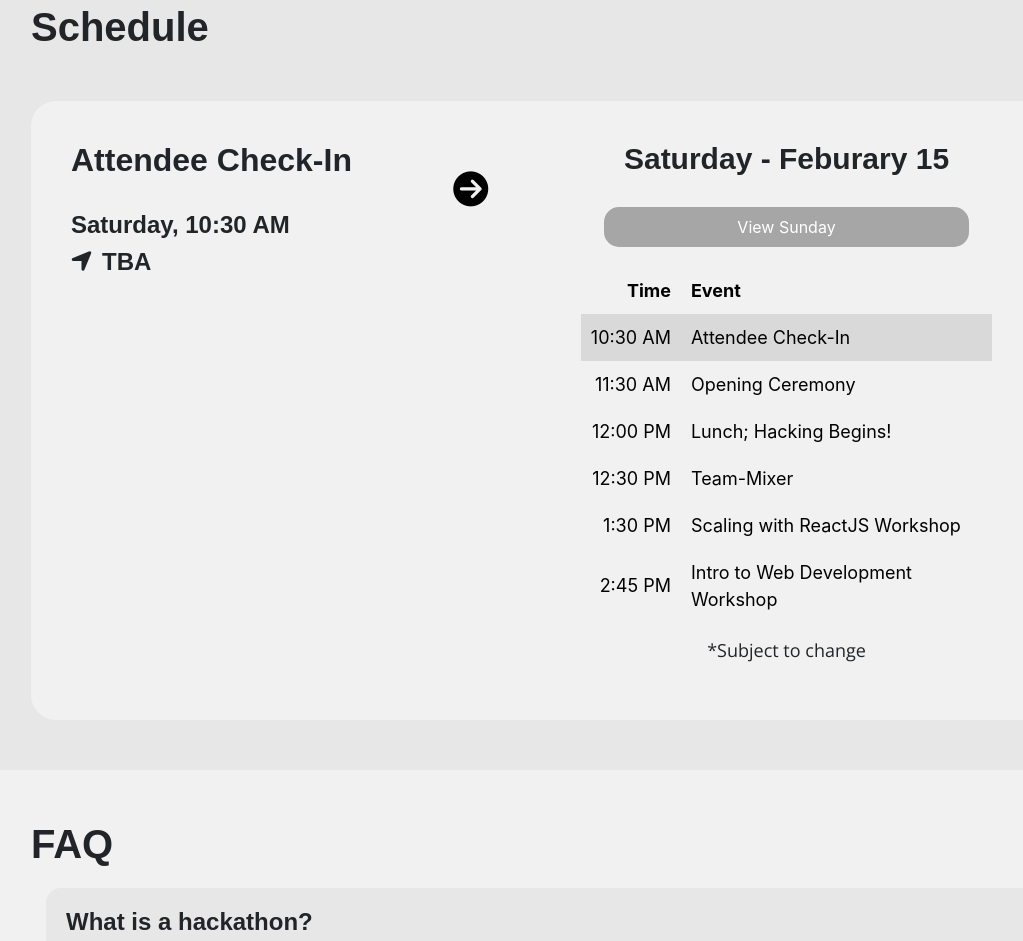
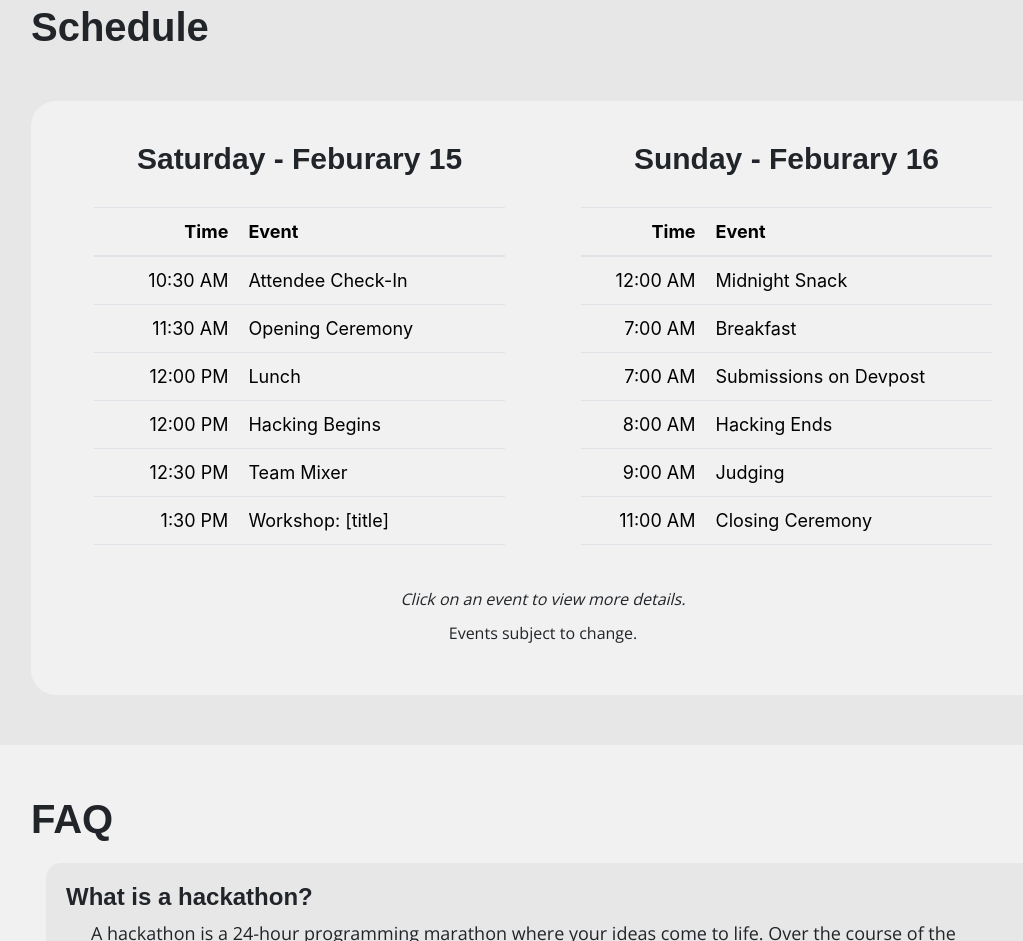
Before and after one commit to SMHacks/sm3-website, a plain HTML site: page index.html in a window 1280 px wide. Shown: the part 1956-2897 px from the top of the page, without its empty margins (97-1120 px from the left). Drawn offline with nearby package versions, Linux system fonts and the light colour scheme; a web font is replaced by a local one.

Commit message:
Changed schedule design
Removed left panel, put schedules side by side.
Added detail popover on click of event.
Reorganized schedule data structure as a JS object, dynamically creating the schedule in HTML.

```diff
--- a/css/styles.css
+++ b/css/styles.css
@@ -367,7 +367,7 @@ section {
     text-align: left;
 }
 
-#scheduleSat .schedule-event-div {
+#scheduleSat .schedule-event-div, #scheduleSun .schedule-event-div {
     max-height: 350px;
     overflow-y: auto;
 }
@@ -382,10 +382,14 @@ section {
     margin-bottom: 30px;
 }
 
-#schedule-section p {
+.schedule-footer {
+    padding-top: 20px;
+}
+
+.schedule-footer * {
     text-align: center;
-    font-size: 18px;
-    margin-top: 20px;
+    font-size: medium;
+    margin: 10px 0;
 }
 
 /* Scrollbar - Chrome/Safari */
--- a/index.html
+++ b/index.html
@@ -211,87 +211,9 @@
       <h1 class="heading">Schedule</h1>
       <div class="container-fluid" id="schedule-wrapper">
         <div class="row">
-
-          <div class="col-md-12 col-lg-6 schedule-slides">
-            <div class="row">
-              <div class="col-sm-12 col-md-8 schedule-content">
-                <h2 id="schedule-detail-event">Attendee Check-In</h2>
-                <br>
-                <h4 id="time">Saturday, 10:30 AM</h4>
-                <h4 id="location"><i class="fa fa-location-arrow"></i>TBA</h4>
-              </div>
-
-              <div class="col-sm-12 col-md-4 nav-arrows">
-                <button id="schedule-navLeft" class="fa fa-arrow-circle-left" onclick="stepScheduleEvent(-1)"></button>
-                <button id="schedule-navRight" class="fa fa-arrow-circle-right" onclick="stepScheduleEvent(1)"></button>
-              </div>
-            </div>
-          </div>
-
           <!--    SATURDAY    -->
           <div class="col-md-12 col-lg-6" id="scheduleSat">
             <h2>Saturday - Feburary 15</h2>
-            <button class="btn btn-secondary mx-auto d-block" id="viewSun">View Sunday</button>
-            <div class="schedule-event-div schedule-scrollbar">
-              <table>
-                <thead>
-                <tr class="schedule-top-header">
-                  <th class="th-time">Time</th>
-                  <th class="th-event">Event</th>
-                </tr>
-                </thead>
-
-                <tbody>
-                <tr class="tr active">
-                  <td class="sat-time">10:30 AM</td>
-                  <td class="sat-event">Attendee Check-In</td>
-                </tr>
-                <tr class="tr">
-                  <td class="sat-time">11:30 AM</td>
-                  <td class="sat-event">Opening Ceremony</td>
-                </tr>
-                <tr class="tr">
-                  <td class="sat-time">12:00 PM</td>
-                  <td class="sat-event">Lunch; Hacking Begins!</td>
-                </tr>
-                <tr class="tr">
-                  <td class="sat-time">12:30 PM</td>
-                  <td class="sat-event">Team-Mixer</td>
-                </tr>
-                <tr class="tr">
-                  <td class="sat-time">1:30 PM</td>
-                  <td class="sat-event">Scaling with ReactJS Workshop</td>
-                </tr>
-                <tr class="tr">
-                  <td class="sat-time">2:45 PM</td>
-                  <td class="sat-event">Intro to Web Development Workshop</td>
-                </tr>
-                <tr class="tr">
-                  <td class="sat-time">3:45 PM</td>
-                  <td class="sat-event">Clean Code Workshop</td>
-                </tr>
-                <tr class="tr">
-                  <td class="sat-time">4:30 PM</td>
-                  <td class="sat-event">Tech Talk: The Computer Science Industry</td>
-                </tr>
-                <tr class="tr">
-                  <td class="sat-time">6:30 PM</td>
-                  <td class="sat-event">Dinner</td>
-                </tr>
-                <tr class="tr">
-                  <td class="sat-time">9:00 PM</td>
-                  <td class="sat-event">Cup Stacking!</td>
-                </tr>
-                </tbody>
-              </table>
-            </div>
-            <p>*Subject to change</p>
-          </div>
-
-          <!--    SUNDAY    -->
-          <div class="col-md-12 col-lg-6" id="scheduleSun">
-            <h2>Sunday - Feburary 16</h2>
-            <button class="btn btn-secondary mx-auto d-block" id="viewSat">View Saturday</button>
             <div class="schedule-event-div schedule-scrollbar">
               <table class="table">
                 <thead>
@@ -300,37 +222,29 @@
                   <th class="th-event">Event</th>
                 </tr>
                 </thead>
-
-                <tbody>
-                <tr class="tr">
-                  <td class="sun-time">12:00 AM</td>
-                  <td class="sun-event">Midnight Snack</td>
-                </tr>
-                <tr class="tr">
-                  <td class="sun-time">7:00 AM</td>
-                  <td class="sun-event">Breakfast; Submissions on Devpost</td>
-                </tr>
-                <tr class="tr">
-                  <td class="sun-time">8:00 AM</td>
-                  <td class="sun-event">Hacking Ends</td>
-                </tr>
-                <tr class="tr">
-                  <td class="sun-time">9:00 AM</td>
-                  <td class="sun-event">Judging</td>
-                </tr>
-                <tr class="tr">
-                  <td class="sun-time">11:00 AM</td>
-                  <td class="sun-event">Closing Ceremony</td>
-                </tr>
-                <tr class="tr">
-                  <td class="sun-time">12:00 PM</td>
-                  <td class="sun-event">End of Hackathon</td>
-                </tr>
-                </tbody>
+                <tbody></tbody>
               </table>
             </div>
-            <p>*Subject to change</p>
           </div>
+          <!--    SUNDAY    -->
+          <div class="col-md-12 col-lg-6" id="scheduleSun">
+            <h2>Sunday - Feburary 16</h2>
+            <div class="schedule-event-div schedule-scrollbar">
+              <table class="table">
+                <thead>
+                <tr class="schedule-top-header">
+                  <th class="th-time">Time</th>
+                  <th class="th-event">Event</th>
+                </tr>
+                </thead>
+                <tbody></tbody>
+              </table>
+            </div>
+          </div>
+        </div>
+        <div class="schedule-footer">
+          <p><i>Click on an event to view more details.</i></p>
+          <p>Events subject to change.</p>
         </div>
       </div>
     </div>
@@ -557,6 +471,10 @@
 <!-- Modal Script -->
 <script src="js/modal-script.js"></script>
 
+<!-- Moment.js Library -->
+<script src="https://momentjs.com/downloads/moment.min.js"></script>
+<script src="js/moment.min.js"></script>
+
 <!-- Particle JS -->
 <script src="js/particles.min.js"></script>
 <script src="js/particle-script.js"></script>
@@ -565,6 +483,7 @@
 <script src="js/scroll-script.js"></script>
 
 <!-- Schedule Script -->
+<script src="js/schedule-data.js"></script>
 <script src="js/schedule.js"></script>
 
 </body>
--- /dev/null
+++ b/js/schedule-data.js
@@ -0,0 +1,124 @@
+let schedule_data = {
+    sat: [
+        {
+            title: 'Attendee Check-In',
+            start: moment('2/15/2020 10:30 AM', 'MM-DD-YYYY hh-mm A'),
+            end: moment('2/15/2020 11:30 AM', 'MM-DD-YYYY hh-mm A'),
+            info: `Make sure that you have your waivers signed!`
+        },
+        {
+            title: 'Opening Ceremony',
+            start: moment('2/15/2020 11:30 AM', 'MM-DD-YYYY hh-mm A'),
+            end: moment('2/15/2020 12:00 PM', 'MM-DD-YYYY hh-mm A'),
+            info: ``
+        },
+        {
+            title: 'Lunch',
+            start: moment('2/15/2020 12:00 PM', 'MM-DD-YYYY hh-mm A'),
+            end: moment('2/15/2020 1:00 PM', 'MM-DD-YYYY hh-mm A'),
+            info: ``
+        },
+        {
+            title: 'Hacking Begins',
+            start: moment('2/15/2020 12:00 PM', 'MM-DD-YYYY hh-mm A'),
+            end: moment('2/16/2020 8:00 AM', 'MM-DD-YYYY hh-mm A'),
+            info: ``
+        },
+        {
+            title: 'Team Mixer',
+            start: moment('2/15/2020 12:30 PM', 'MM-DD-YYYY hh-mm A'),
+            end: moment('2/15/2020 1:00 PM', 'MM-DD-YYYY hh-mm A'),
+            info: ``
+        },
+        {
+            title: 'Workshop: [title]',
+            start: moment('2/15/2020 1:30 PM', 'MM-DD-YYYY hh-mm A'),
+            end: moment('2/15/2020 2:30 PM', 'MM-DD-YYYY hh-mm A'),
+            info: ``
+        },
+        {
+            title: 'Workshop: [title]',
+            start: moment('2/15/2020 2:45 PM', 'MM-DD-YYYY hh-mm A'),
+            end: moment('2/15/2020 3:30 PM', 'MM-DD-YYYY hh-mm A'),
+            info: ``
+        },
+        {
+            title: 'Workshop: [title]',
+            start: moment('2/15/2020 3:45 PM', 'MM-DD-YYYY hh-mm A'),
+            end: moment('2/15/2020 4:15 PM', 'MM-DD-YYYY hh-mm A'),
+            info: ``
+        },
+        {
+            title: 'Workshop: [title]',
+            start: moment('2/15/2020 4:30 PM', 'MM-DD-YYYY hh-mm A'),
+            end: moment('2/15/2020 5:30 PM', 'MM-DD-YYYY hh-mm A'),
+            info: ``
+        },
+        {
+            title: 'Dinner',
+            start: moment('2/15/2020 6:30 PM', 'MM-DD-YYYY hh-mm A'),
+            end: moment('2/15/2020 7:30 PM', 'MM-DD-YYYY hh-mm A'),
+            info: `Serving:
+<ul>
+  <li>Item</li>
+  <li>Item</li>
+</ul>`
+        },
+        {
+            title: 'Cup Stacking',
+            start: moment('2/15/2020 9:00 PM', 'MM-DD-YYYY hh-mm A'),
+            end: moment('2/15/2020 10:00 PM', 'MM-DD-YYYY hh-mm A'),
+            info: ``
+        }
+    ],
+    sun: [
+        {
+            title: 'Midnight Snack',
+            start: moment('2/16/2020 12:00 AM', 'MM-DD-YYYY hh-mm A'),
+            end: moment('2/16/2020 1:00 AM', 'MM-DD-YYYY hh-mm A'),
+            info: `Serving:
+<ul>
+  <li>Item</li>
+</ul>`
+        },
+        {
+            title: 'Breakfast',
+            start: moment('2/16/2020 7:00 AM', 'MM-DD-YYYY hh-mm A'),
+            end: moment('2/16/2020 8:00 AM', 'MM-DD-YYYY hh-mm A'),
+            info: `Serving:
+<ul>
+  <li>Item</li>
+</ul>`
+        },
+        {
+            title: 'Submissions on Devpost',
+            start: moment('2/16/2020 7:00 AM', 'MM-DD-YYYY hh-mm A'),
+            end: moment('2/16/2020 8:00 AM', 'MM-DD-YYYY hh-mm A'),
+            info: `Devpost link: <a href="#">Text</a>`
+        },
+        {
+            title: 'Hacking Ends',
+            start: moment('2/16/2020 8:00 AM', 'MM-DD-YYYY hh-mm A'),
+            end: moment('2/16/2020 8:00 AM', 'MM-DD-YYYY hh-mm A'),
+            info: ``
+        },
+        {
+            title: 'Judging',
+            start: moment('2/16/2020 9:00 AM', 'MM-DD-YYYY hh-mm A'),
+            end: moment('2/16/2020 11:00 AM', 'MM-DD-YYYY hh-mm A'),
+            info: ``
+        },
+        {
+            title: 'Closing Ceremony',
+            start: moment('2/16/2020 11:00 AM', 'MM-DD-YYYY hh-mm A'),
+            end: moment('2/16/2020 12:00 PM', 'MM-DD-YYYY hh-mm A'),
+            info: ``
+        },
+        {
+            title: 'End of Hackathon',
+            start: moment('2/16/2020 12:00 PM', 'MM-DD-YYYY hh-mm A'),
+            end: moment('2/16/2020 12:00 PM', 'MM-DD-YYYY hh-mm A'),
+            info: `Cleanup!`
+        }
+    ]
+};
--- a/js/schedule.js
+++ b/js/schedule.js
@@ -1,101 +1,78 @@
-// Convert all HTML collections to js arrays
-let satTimes = Array.prototype.slice.call(
-    document.getElementsByClassName('sat-time'), 0);
-let satEvents = Array.prototype.slice.call(
-    document.getElementsByClassName('sat-event'), 0);
-let sunTimes = Array.prototype.slice.call(
-    document.getElementsByClassName('sun-time'), 0);
-let sunEvents = Array.prototype.slice.call(
-    document.getElementsByClassName('sun-event'), 0);
+createSchedule();
 
-let allTimes = satTimes.concat(sunTimes);
-let allEvents = satEvents.concat(sunEvents);
-let tableRows = Array.prototype.slice.call(
-    document.getElementById('schedule-section')
-        .getElementsByClassName('tr'), 0);
-let i = 0;
+function createSchedule() {
+    let satBody = document.getElementById('scheduleSat')
+        .getElementsByTagName('tbody')[0];
+    let sunBody = document.getElementById('scheduleSun')
+        .getElementsByTagName('tbody')[0];
 
-// Initial update
-showContent();
+    schedule_data.sat = schedule_data.sat.sort((a, b) => a.start - b.start);
+    schedule_data.sun = schedule_data.sun.sort((a, b) => a.start - b.start);
 
-/**
- * Steps the schedule forward or backward.
- * @param n        number of events to step (positive = forward, negative = backward)
- */
-function stepScheduleEvent(n) {
-    i += n;
-    if (i < 0) {
-        i = 0;
-    } else if (i >= allTimes.length) {
-        i = allTimes.length - 1;
-    } else if (i < allTimes.length) {
-        $(tableRows[i - n]).removeClass('active');
-        $(tableRows[i]).addClass('active');
-    }
-    showContent();
+    schedule_data.sat.forEach((event, index) => {
+        addRow(satBody, 'sat', event, index);
+    });
+
+    schedule_data.sun.forEach((event, index) => {
+        addRow(sunBody, 'sun', event, index);
+    });
 }
 
-function showContent() {
-    // Update left panel content
-    let timePrefix;
-    if (i < satTimes.length) {
-        timePrefix = 'Saturday, ';
-        viewSat();
-    } else if (i >= satTimes.length && i < satTimes.length + sunTimes.length) {
-        timePrefix = 'Sunday, ';
-        viewSun();
+function addRow(tableBody, dayAbbrev, scheduleEvent, scheduleIndex) {
+    let startTime = scheduleEvent.start.format('h:mm A');
+
+    let row = document.createElement('tr');
+    $(row).addClass('tr');
+    $(row).attr('id', `schedule-data-${dayAbbrev}-${scheduleIndex}`);
+    $(row).attr('tabindex', -1);
+
+    let rowTime = document.createElement('td');
+    $(rowTime).addClass(`${dayAbbrev}-time`);
+    rowTime.innerText = startTime;
+    row.appendChild(rowTime);
+
+    let rowEvent = document.createElement('td');
+    $(rowEvent).addClass(`${dayAbbrev}-event`);
+    rowEvent.innerText = scheduleEvent.title;
+    row.appendChild(rowEvent);
+
+    tableBody.appendChild(row);
+}
+
+$('#scheduleSat .tr').popover({
+    container: 'body',
+    trigger: 'focus',
+    placement: 'right',
+    html: true,
+    content: getPopoverHTML
+});
+
+$('#scheduleSun .tr').popover({
+    container: 'body',
+    trigger: 'focus',
+    placement: 'left',
+    html: true,
+    content: getPopoverHTML
+});
+
+function getPopoverHTML() {
+    console.log(this);
+    let cur_id = $(this).attr('id').split('-');
+    let cur_eventData = schedule_data[cur_id[2]][Number.parseInt(cur_id[3])];
+
+    let timeString = cur_eventData.start.format('dddd h:mm A');
+
+    if (cur_eventData.start.isSame(cur_eventData.end, 'minute')) {
+        // Add nothing
+    } else if (cur_eventData.start.isSame(cur_eventData.end, 'day')) {
+        timeString += ' - ' + cur_eventData.end.format('h:mm A');
+    } else {
+        timeString += ' - ' + cur_eventData.end.format('dddd h:mm A');
     }
 
-    document.getElementById('schedule-detail-event').innerHTML = allEvents[i].innerHTML;
-    document.getElementById('time').innerHTML = timePrefix + allTimes[i].innerHTML;
-
-    // Remove left/right arrow if at the start/end of schedule
-    let navLeft = document.getElementById('schedule-navLeft');
-    let navRight = document.getElementById('schedule-navRight');
-
-    if (i === 0) {
-        navLeft.style.visibility = 'hidden';
-    } else if (i === satTimes.length + sunTimes.length - 1) {
-        navRight.style.visibility = 'hidden';
-    } else {
-        navLeft.style.visibility = 'inherit';
-        navRight.style.visibility = 'inherit';
-    }
+    return `
+    <h6>${cur_eventData.title}</h6>
+    <p><i>${timeString}</i></p>
+    <div class="schedule-popover-info">${cur_eventData.info}</div>
+    `
 }
-
-function viewSun() {
-    $('#scheduleSun').show();
-    $('#scheduleSat').hide();
-}
-
-function viewSat() {
-    $('#scheduleSun').hide();
-    $('#scheduleSat').show();
-}
-
-/**
- * Initializes schedule and active elements.
- */
-
-$('#viewSun').click(function () {
-    viewSun();
-    tableRows[i].className = tableRows[i].className.replace(" active", "");
-    i = satTimes.length;
-    tableRows[i].className += " active";
-    showContent();
-});
-$('#viewSat').click(function () {
-    viewSat();
-    tableRows[i].className = tableRows[i].className.replace(" active", "");
-    i = 0;
-    tableRows[i].className += " active";
-    showContent();
-});
-
-$('.schedule-event-div .tr').click(function () {
-    // Remove prev active and set clicked to active
-    $(tableRows[i]).removeClass('active');
-    i = tableRows.findIndex(curRow => $(this).is(curRow));
-    $(tableRows[i]).addClass('active');
-    showContent();
-});
```
Also changed, not shown: js/moment.min.js (added).
